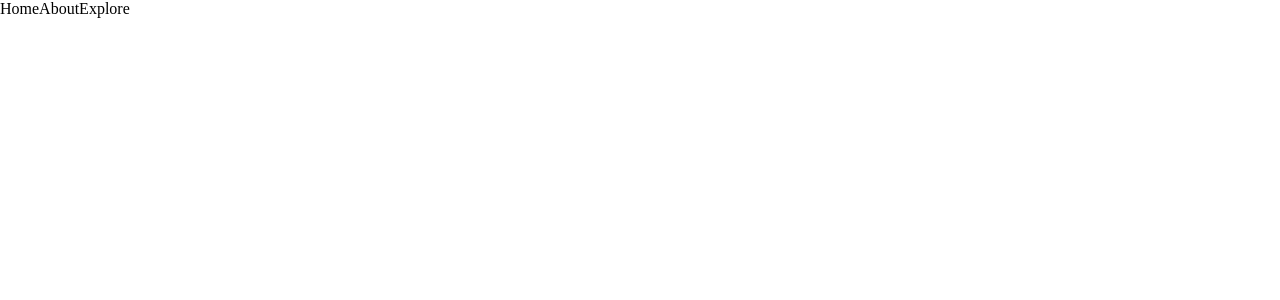
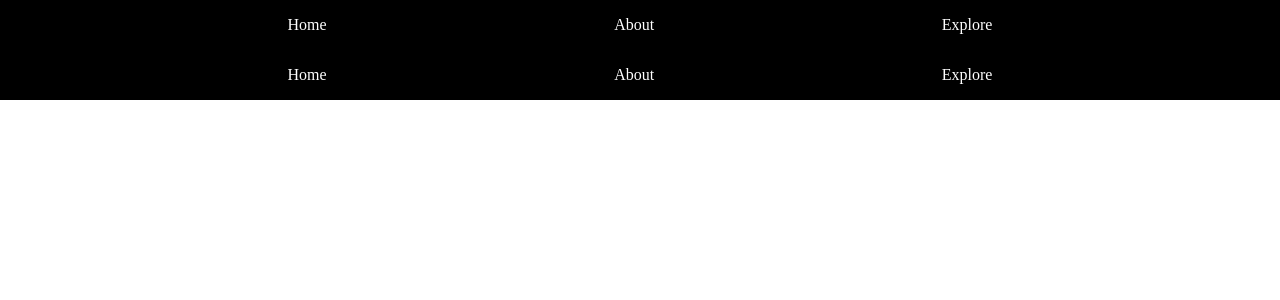
Before and after one commit to jdayxjr/N317-homework-3-wolves, a Next.js app: page /components/Nav in a window 1280 px wide. Shown: the top 300 px of the page. Built offline with nearby package versions, Linux system fonts and the light colour scheme.

Commit message:
pages created about and explore

```diff
--- a/src/app/components/Nav/nav.module.css
+++ b/src/app/components/Nav/nav.module.css
@@ -0,0 +1,12 @@
+.nav {
+  height: 50px;
+  background-color: #000;
+  display: flex;
+  align-items: center;
+  justify-content: space-evenly;
+}
+
+.nav a {
+  text-decoration: none;
+  color: #fff;
+}
--- a/src/app/components/Nav/page.js
+++ b/src/app/components/Nav/page.js
@@ -1,9 +1,10 @@
+import navStyles from './nav.module.css'
 export default function Nav() {
     return (
-        <nav>
-            <a>Home</a>
-            <a>About</a>
-            <a>Explore</a>
+        <nav className={navStyles.nav}>
+            <a href="/">Home</a>
+            <a href="/about">About</a>
+            <a href="/explore">Explore</a>
         </nav>
     );
 }
--- a/src/app/layout.js
+++ b/src/app/layout.js
@@ -1,6 +1,6 @@
 
 import "./globals.css";
-
+import Nav from "./components/Nav/page";
 
 
 export const metadata = {
@@ -12,6 +12,7 @@ export default function RootLayout({ children }) {
   return (
     <html lang="en">
       <body>
+        <Nav />
         {children}
       </body>
     </html>
```
Also changed, not shown: 1 other file (tests, documents, lock files or other folders).
